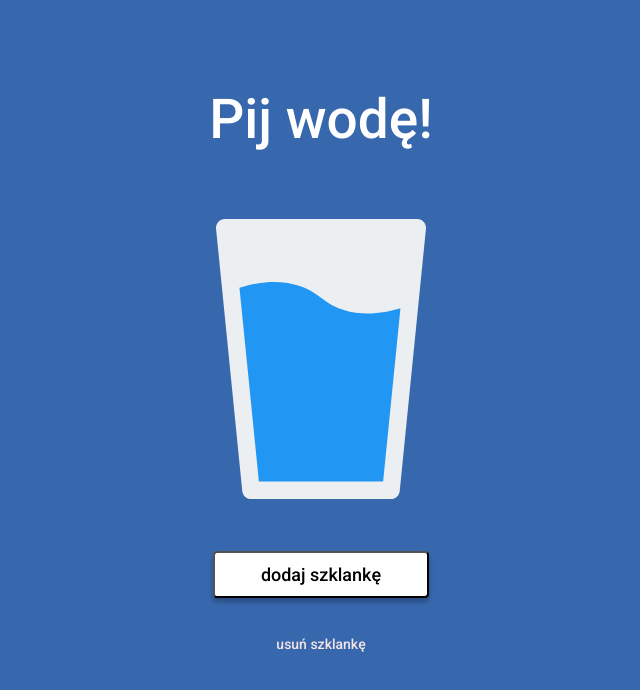
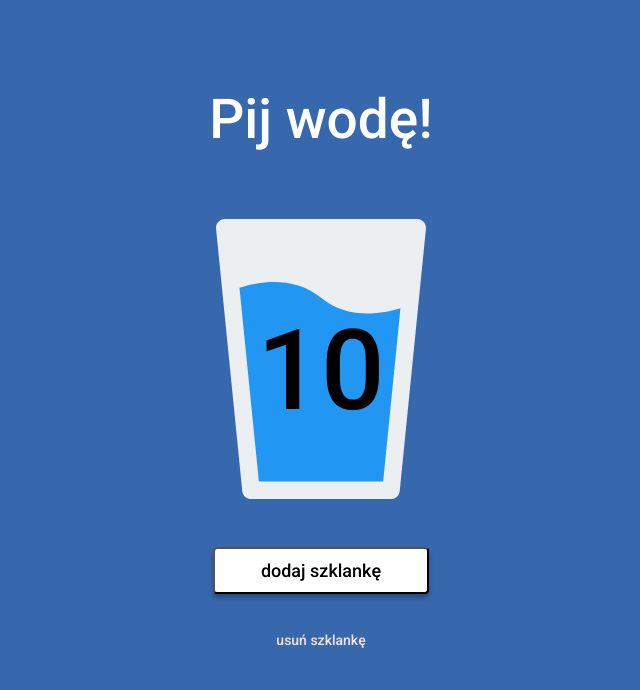
Before and after one commit to ajanczewska/hydrapp, a website built with webpack: page src/pages/index.html in a window 1280 px wide. Shown: the whole page, without its empty margins (319-959 px from the left). Built offline with nearby package versions, Linux system fonts and the light colour scheme.

Commit message:
add style and icons

```diff
--- a/src/pages/index.html
+++ b/src/pages/index.html
@@ -4,18 +4,24 @@
     <meta charset="UTF-8" />
     <meta name="viewport" content="width=device-width, initial-scale=1.0" />
     <title>Hydrapp</title>
-    <meta name="description" content="Simple app to count water glass drunk during day" />
+    <meta
+      name="description"
+      content="Simple app to count water glass drunk during the day"
+    />
     <!-- Title -->
-    <meta property="og:title" content />
+    <meta property="og:title" content="Hydrapp" />
     <!-- OPTIONAL description. 2-4 sentences. -->
-    <meta property="og:description" content />
+    <meta
+      property="og:description"
+      content="Aplikacja, która pozwoli Ci liczyć szklanki wody wypite w ciągu Twojego dnia."
+    />
     <!-- full url with http(s) ie. https://maciejkorsan.github.io/my-repo/ -->
-    <meta property="og:url" content />
+    <meta property="og:url" content="" />
     <!-- full url to the image with http(s) ie. https://maciejkorsan.github.io/my-repo/assets/img/fb.png. Facebook suggests at least 1200 x 630. -->
-    <!--meta
+    <!-- <meta
       property="og:image"
-      content="https://maciejkorsan.com/wtf-gulp-starter/assets/img/cover.png"
-    -->
+      content="https://ajanczewska.com/hydrapp/src/assets/img/water-glass.svg"
+    > -->
 
     <!-- uncomment the line below to enable PWA  -->
     <link rel="manifest" href="manifest.json" />
@@ -155,17 +161,15 @@
     />
   </head>
   <body>
-    <header class="header">Pij wodę!</header>
-
-    <div class="hello">
-
+      <header class="header">Pij wodę!</header>
+    <div class="water">
+      <p class="water__counter">10</p>
       <img
-        class="hello__logo"
+        class="water__img"
         src="../assets/img/water-glass.svg"
         alt="Szklanka wody"
       />
       <!-- <span class="hello__circles"></span> -->
-
     </div>
     <div class="button">
       <button class="button__add">dodaj szklankę</button>
--- a/src/scss/main.scss
+++ b/src/scss/main.scss
@@ -20,16 +20,25 @@
   line-height: 64px;
   padding: 87px 0 68px 0;
 }
-.counter {
-  position: absolute;
-  // visibility: hidden;
-  left: 38.13%;
-  right: 38.4%;
-  top: 39.04%;
-  bottom: 48.89%;
-  font-size: 112px;
-  line-height: 131px;
-  color: #000000;
+.water {
+  display: flex;
+  align-items: center;
+  justify-content: center;
+  flex-direction: column;
+ text-align: center;
+  &__counter {
+    margin: 24px 0 0 0;
+    min-width: 88px;
+    min-height: 98px;
+    font-size: 112px;
+    color: #000000;
+    position: absolute;
+
+    // visibility: hidden;
+    z-index: 10;
+  }
+  &__img {
+  }
 }
 .button {
   display: flex;
```
Also changed, not shown: public/favicon.ico, public/manifest.json, src/assets/icons/android-chrome-192x192.png (added), src/assets/icons/android-chrome-512x512.png (added), src/assets/icons/apple-touch-icon.png (added), src/assets/icons/favicon-16x16.png, src/assets/icons/favicon-32x32.png, src/assets/icons/favicon-96x96.png (deleted).
